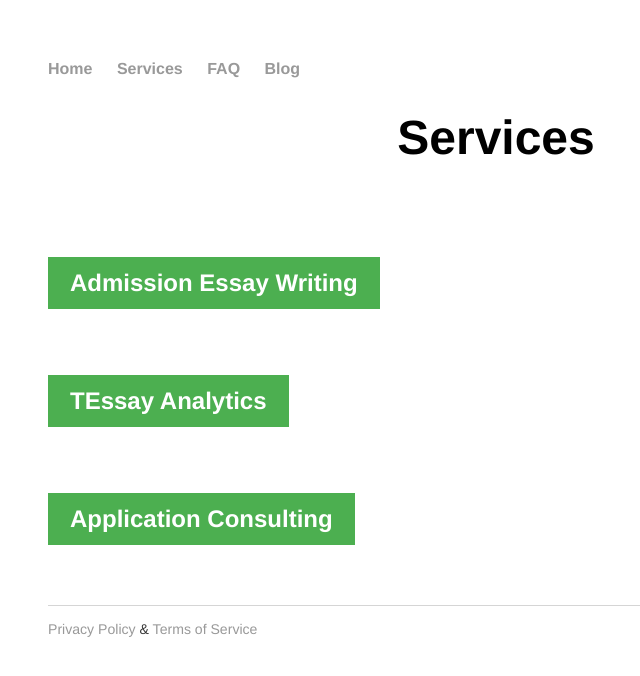
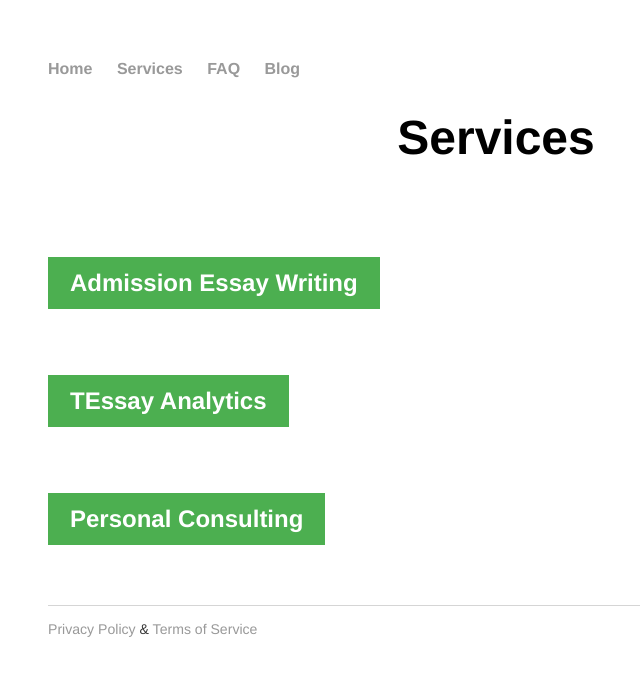
Before and after one commit to RagingTiger/PnFTech.github.io, a Jekyll site: the page built from services/index.html, in a window 1280 px wide. Shown: the top 676 px of the page, without its empty margins (144-784 px from the left). Built offline with Jekyll 4.4.1, drawn with Linux system fonts in a browser that asks for light colours.

Commit message:
changed from application consulting to personal consulting

```diff
--- a/services/index.html
+++ b/services/index.html
@@ -17,7 +17,7 @@ title: PnF
 
 
 	<br>
-	<h3><a class="button" href="/consulting">Application Consulting</a></h3>
+	<h3><a class="button" href="/consulting">Personal Consulting</a></h3>
 
 	<br>
 	<br>
```
